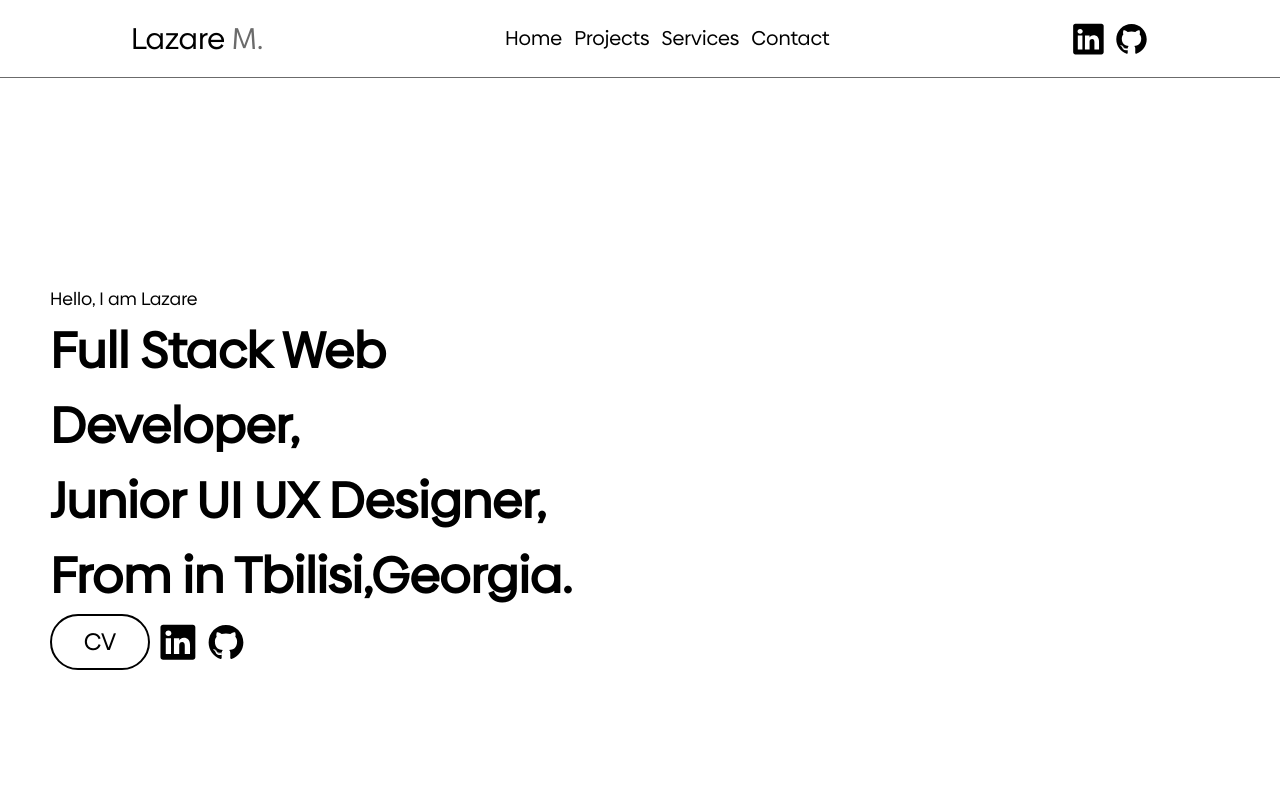
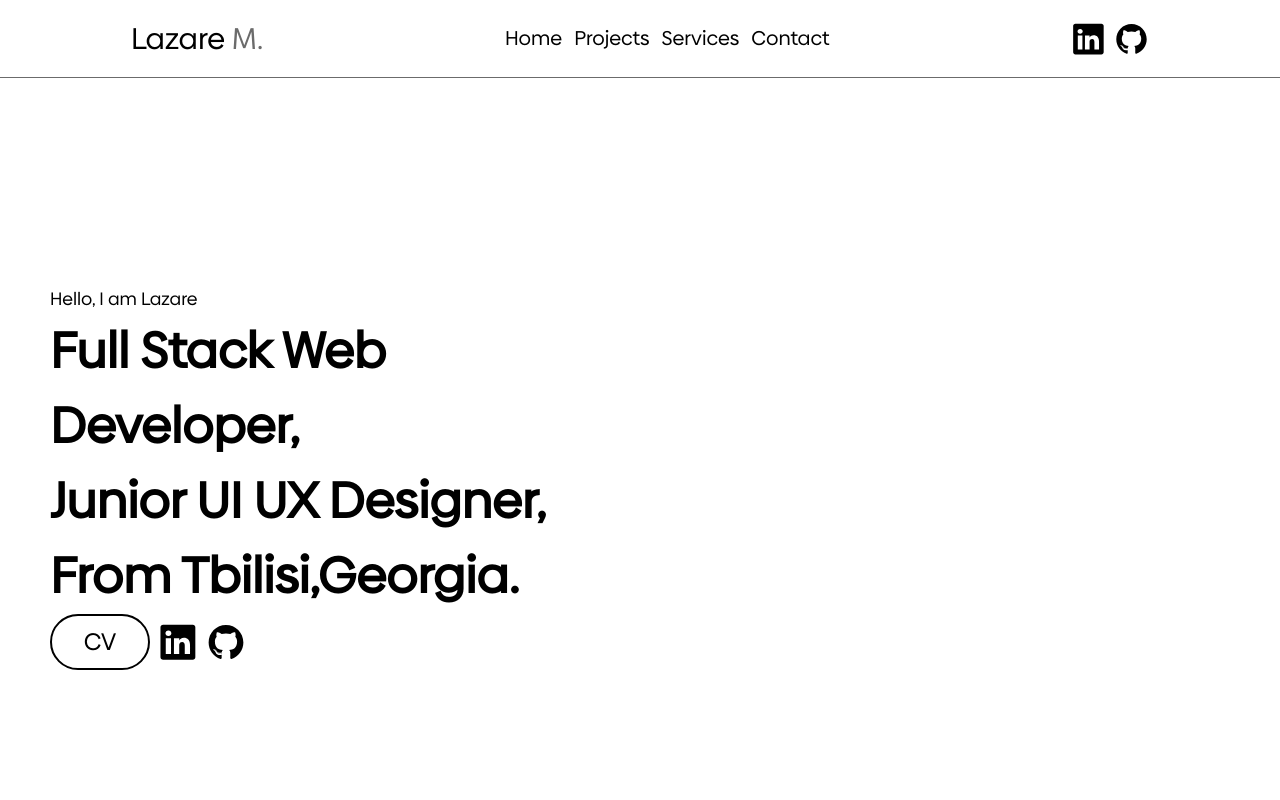
Before and after one commit to aponchikaj/Portfolio, an Angular app: page /home in a window 1280 px wide. Shown: the top 800 px of the page. Built offline with nearby package versions, Linux system fonts and the light colour scheme.

Commit message:
changed sm texts

```diff
--- a/src/app/home/home.component.html
+++ b/src/app/home/home.component.html
@@ -6,7 +6,7 @@
    <!-- Text Section -->
    <section class="flex flex-col ease-in-out duration-200 hover:translate-x-1 hover:-translate-y-1 ">
     <p class="text-lg">Hello, I am Lazare </p>
-   <h2 class="text-[40px] text-wrap font-bold md:text-[40px] lg:text-[50px]">Full Stack Web Developer, <br>Junior UI UX Designer, <br>From in Tbilisi,Georgia.</h2>
+   <h2 class="text-[40px] text-wrap font-bold md:text-[40px] lg:text-[50px]">Full Stack Web Developer, <br>Junior UI UX Designer, <br>From Tbilisi,Georgia.</h2>
    </section>
    <!-- Section for buttons -->
    <ul class="flex  items-center justify-start gap-2">
```
